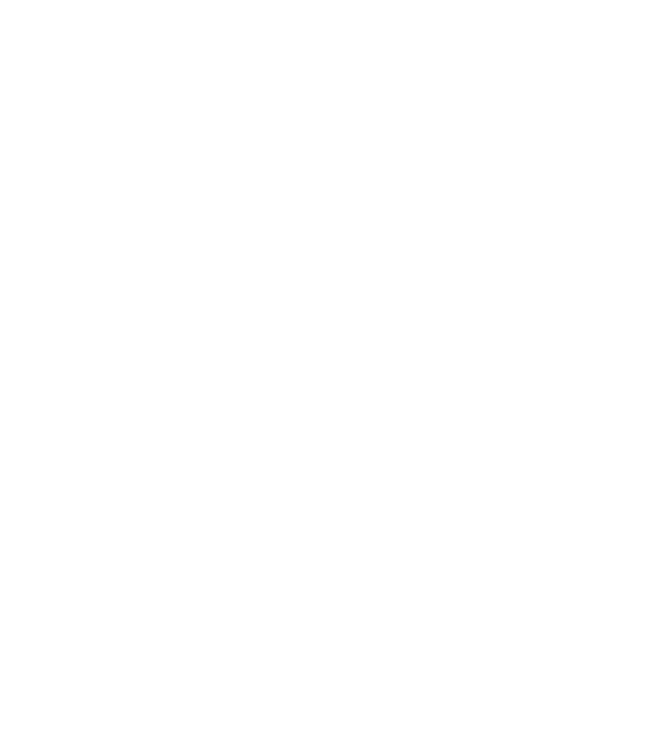
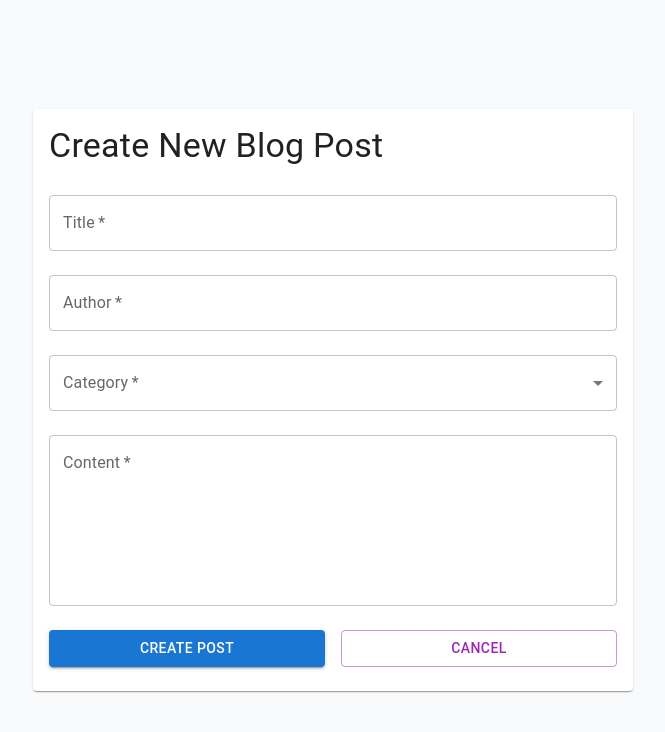
Before and after one commit to SarthakBhandari01/Blog-App, a React (Vite) app: page /new in a window 1280 px wide. Shown: the top 732 px of the page, without its empty margins (307-972 px from the left). Built offline with nearby package versions, Linux system fonts and the light colour scheme.

Commit message:
feat: implement blog creation form with Material UI

```diff
--- a/package.json
+++ b/package.json
@@ -10,6 +10,9 @@
     "preview": "vite preview"
   },
   "dependencies": {
+    "@emotion/react": "^11.14.0",
+    "@emotion/styled": "^11.14.1",
+    "@mui/material": "^7.3.8",
     "@reduxjs/toolkit": "^2.11.2",
     "@tailwindcss/vite": "^4.2.1",
     "react": "^19.2.0",
--- a/src/features/blogs/blogSlice.js
+++ b/src/features/blogs/blogSlice.js
@@ -1,58 +1,7 @@
 import { createSlice, nanoid } from "@reduxjs/toolkit";
 
 const initialState = {
-  posts: [
-    {
-      id: "1",
-      title: "Welcome Blog",
-      content: "This is your first blog post.",
-      likes: 0,
-    },
-    {
-      id: "12",
-      title: "Welcome Blog",
-      content: "This is your first blog post.",
-      likes: 0,
-    },
-    {
-      id: "2",
-      title: "Welcome Blog",
-      content: "This is your first blog post.",
-      likes: 0,
-    },
-    {
-      id: "3",
-      title: "Welcome Blog",
-      content: "This is your first blog post.",
-      likes: 0,
-    },
-    {
-      id: "4",
-      title: "Welcome Blog",
-      content: "This is your first blog post.",
-      likes: 0,
-    },
-    {
-      id: "5",
-      title: "Welcome Blog",
-      content: "This is your first blog post.",
-      likes: 0,
-    },
-    {
-      id: "7",
-      title: "Welcome Blog",
-      content: "This is your first blog post.",
-      likes: 0,
-    },
-    {
-      id: "6",
-      title: "Welcome Blog",
-      author: "Sarthak Bhandari",
-      category: "General",
-      content: "This is your first blog post.",
-      likes: 0,
-    },
-  ],
+  posts: [],
 };
 
 export const blogSlice = createSlice({
--- a/src/pages/NewBlog.jsx
+++ b/src/pages/NewBlog.jsx
@@ -1 +1,156 @@
-export const NewBlog = () => {};
+import { useState } from "react";
+import { useDispatch } from "react-redux";
+import { useNavigate } from "react-router-dom";
+import {
+  TextField,
+  Button,
+  Card,
+  CardContent,
+  Typography,
+  Select,
+  MenuItem,
+  FormControl,
+  InputLabel,
+} from "@mui/material";
+import { addPost } from "../features/blogs/blogSlice";
+
+export const NewBlog = () => {
+  const [title, setTitle] = useState("");
+  const [author, setAuthor] = useState("");
+  const [category, setCategory] = useState("");
+  const [content, setContent] = useState("");
+  const [error, setError] = useState("");
+
+  const dispatch = useDispatch();
+  const navigate = useNavigate();
+
+  const handleSubmit = (e) => {
+    e.preventDefault();
+
+    // Validation
+    if (
+      !title.trim() ||
+      !author.trim() ||
+      !category.trim() ||
+      !content.trim()
+    ) {
+      setError("All fields are required");
+      return;
+    }
+
+    // Dispatch action
+    dispatch(
+      addPost({
+        title,
+        author,
+        category,
+        content,
+      }),
+    );
+
+    // Clear form
+    setTitle("");
+    setAuthor("");
+    setCategory("");
+    setContent("");
+    setError("");
+
+    // Navigate to home
+    navigate("/");
+  };
+
+  const handleCancel = () => {
+    navigate("/");
+  };
+
+  return (
+    <div className="min-h-screen flex items-center justify-center bg-gray-50 p-4">
+      <Card sx={{ maxWidth: 600, width: "100%" }}>
+        <CardContent>
+          <Typography variant="h4" component="h1" gutterBottom>
+            Create New Blog Post
+          </Typography>
+
+          {error && (
+            <Typography color="error" sx={{ mb: 2 }}>
+              {error}
+            </Typography>
+          )}
+
+          <form onSubmit={handleSubmit}>
+            <TextField
+              label="Title"
+              variant="outlined"
+              fullWidth
+              margin="normal"
+              required
+              value={title}
+              onChange={(e) => setTitle(e.target.value)}
+            />
+
+            <TextField
+              label="Author"
+              variant="outlined"
+              fullWidth
+              margin="normal"
+              required
+              value={author}
+              onChange={(e) => setAuthor(e.target.value)}
+            />
+
+            <FormControl fullWidth margin="normal" required>
+              <InputLabel id="category-label">Category</InputLabel>
+              <Select
+                labelId="category-label"
+                id="category-select"
+                value={category}
+                label="Category"
+                onChange={(e) => setCategory(e.target.value)}
+              >
+                <MenuItem value="Technology">Technology</MenuItem>
+                <MenuItem value="Lifestyle">Lifestyle</MenuItem>
+                <MenuItem value="Travel">Travel</MenuItem>
+                <MenuItem value="Food">Food</MenuItem>
+                <MenuItem value="Health & Fitness">Health & Fitness</MenuItem>
+                <MenuItem value="Business">Business</MenuItem>
+                <MenuItem value="Education">Education</MenuItem>
+                <MenuItem value="Entertainment">Entertainment</MenuItem>
+              </Select>
+            </FormControl>
+
+            <TextField
+              label="Content"
+              variant="outlined"
+              fullWidth
+              margin="normal"
+              required
+              multiline
+              rows={6}
+              value={content}
+              onChange={(e) => setContent(e.target.value)}
+            />
+
+            <div className="flex gap-4 mt-4">
+              <Button
+                type="submit"
+                variant="contained"
+                color="primary"
+                fullWidth
+              >
+                Create Post
+              </Button>
+              <Button
+                variant="outlined"
+                color="secondary"
+                fullWidth
+                onClick={handleCancel}
+              >
+                Cancel
+              </Button>
+            </div>
+          </form>
+        </CardContent>
+      </Card>
+    </div>
+  );
+};
```
Also changed, not shown: 1 other file (tests, documents, lock files or other folders).
